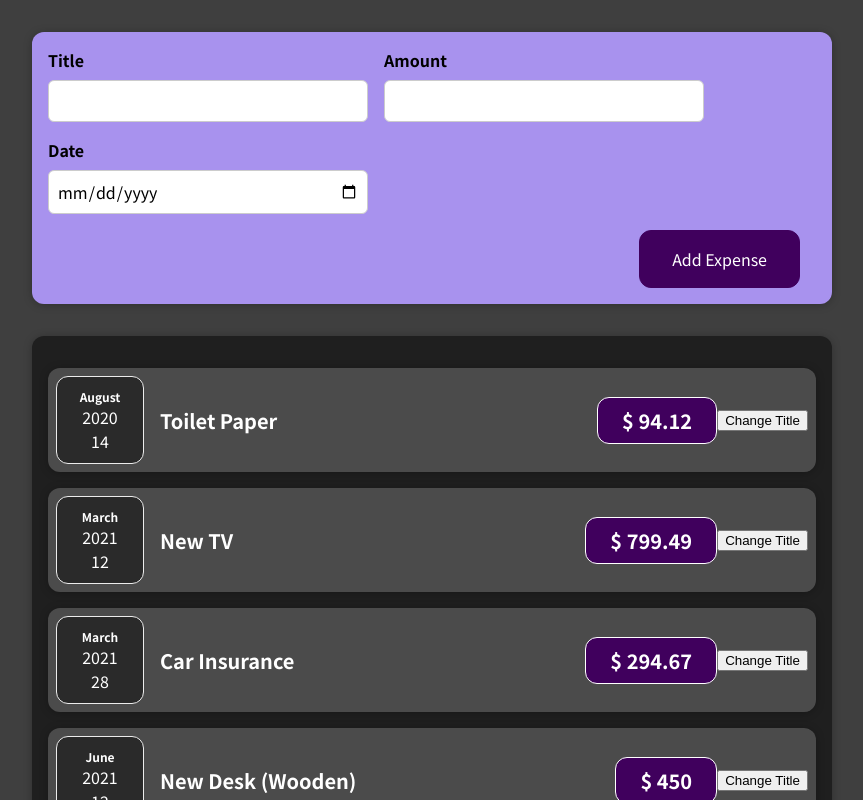
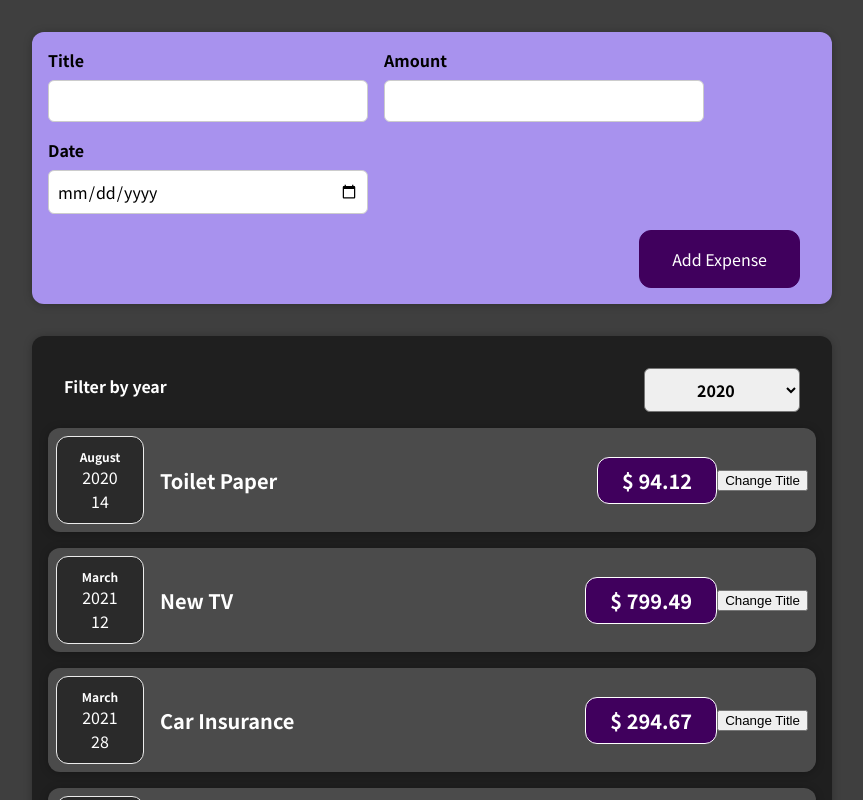
Before and after one commit to joshmirandadev/FinanceTracker, a React (Create React App) app: page / in a window 1280 px wide. Shown: the top 800 px of the page, without its empty margins (208-1071 px from the left). Built offline with nearby package versions, Linux system fonts and the light colour scheme.

Commit message:
select years filter

```diff
--- a/src/components/Expenses/Expenses.js
+++ b/src/components/Expenses/Expenses.js
@@ -1,12 +1,25 @@
-import React from "react";
+import React, { useState } from "react";
 
 import "./Expenses.css";
 import Card from "../UI/Card";
 import ExpenseItem from "./ExpenseItem";
+import ExpensesFilter from "./ExpensesFilter";
 
 const Expenses = (props) => {
+  const [filteredYear, setFilteredYear] = useState("2020");
+
+  const filterChangeHandler = (selectedYear) => {
+    setFilteredYear(selectedYear);
+  };
+
   return (
+    <div>
       <Card className="expenses">
+        <ExpensesFilter
+          selected={filteredYear}
+          onChangeFilter={filterChangeHandler}
+        />
+
         <ExpenseItem
           title={props.items[0].title}
           amount={props.items[0].amount}
@@ -28,6 +41,7 @@
           date={props.items[3].date}
         ></ExpenseItem>
       </Card>
+    </div>
   );
 };
 
--- /dev/null
+++ b/src/components/Expenses/ExpensesFilter.css
@@ -0,0 +1,24 @@
+.expenses-filter {
+  color: white;
+  padding: 0 1rem;
+}
+
+.expenses-filter__control {
+  display: flex;
+  width: 100%;
+  align-items: center;
+  justify-content: space-between;
+  margin: 1rem 0;
+}
+
+.expenses-filter label {
+  font-weight: bold;
+  margin-bottom: 0.5rem;
+}
+
+.expenses-filter select {
+  font: inherit;
+  padding: 0.5rem 3rem;
+  font-weight: bold;
+  border-radius: 6px;
+}
--- /dev/null
+++ b/src/components/Expenses/ExpensesFilter.js
@@ -0,0 +1,25 @@
+import React from "react";
+
+import "./ExpensesFilter.css";
+
+const ExpensesFilter = (props) => {
+  const dropdownChangeHandler = (event) => {
+    props.onChangeFilter(event.target.value);
+  };
+
+  return (
+    <div className="expenses-filter">
+      <div className="expenses-filter__control">
+        <label>Filter by year</label>
+        <select value={props.selected} onChange={dropdownChangeHandler}>
+          <option value="2022">2022</option>
+          <option value="2021">2021</option>
+          <option value="2020">2020</option>
+          <option value="2019">2019</option>
+        </select>
+      </div>
+    </div>
+  );
+};
+
+export default ExpensesFilter;
--- a/src/components/NewExpense/NewExpense.js
+++ b/src/components/NewExpense/NewExpense.js
@@ -5,6 +5,7 @@
 const NewExpense = (props) => {
   const saveExpenseDataHandler = (enteredExpenseData) => {
     const expenseData = {
+      //copy in the entered expense data, we generate this in the object in submit handler
       ...enteredExpenseData,
       id: Math.random().toString(),
     };
```
Also changed, not shown: src/components/NewExpense/ExpenseForm.js (+3 -24 lines), 1 other file (tests, documents, lock files or other folders). Lines whose indentation alone changed are shown as unchanged.
